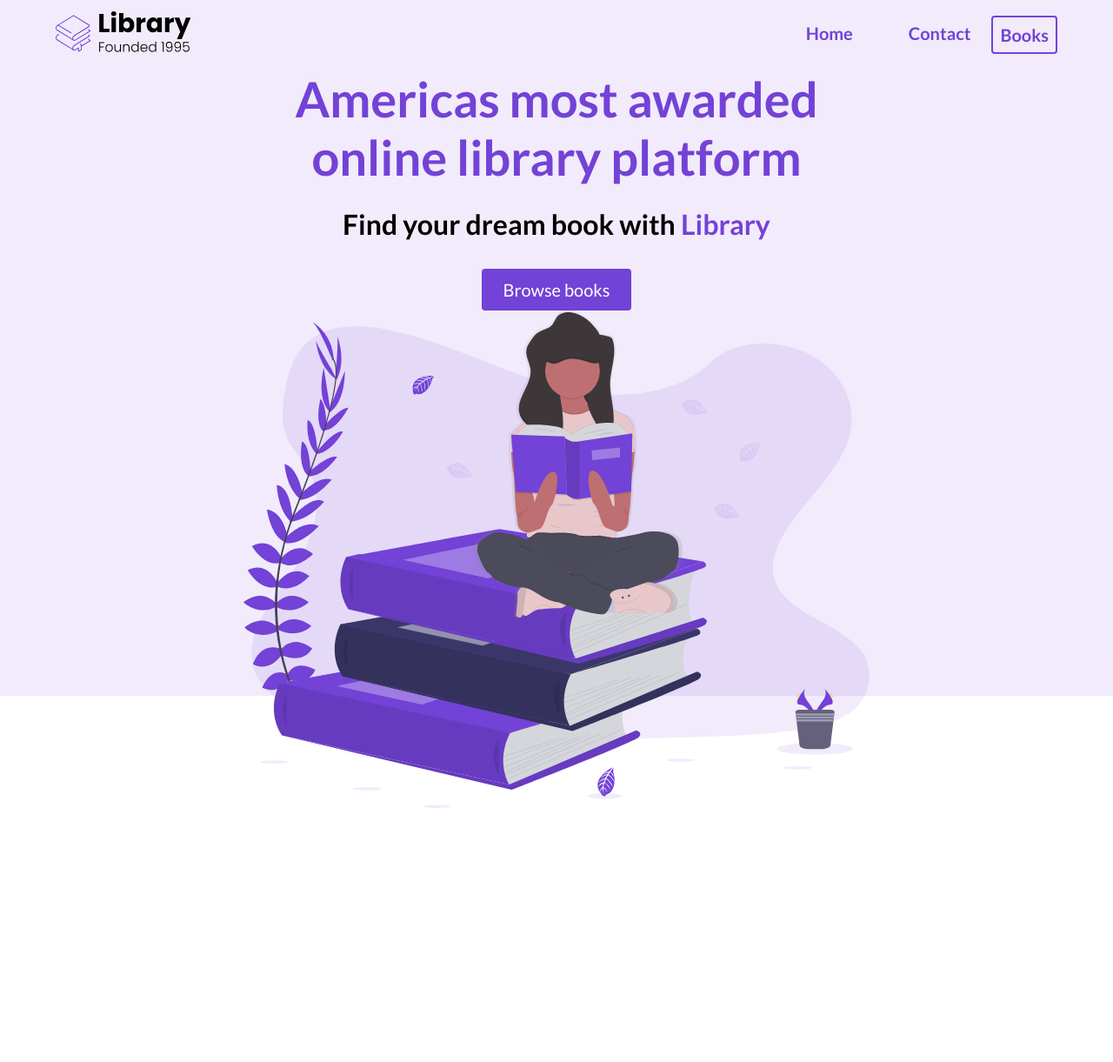
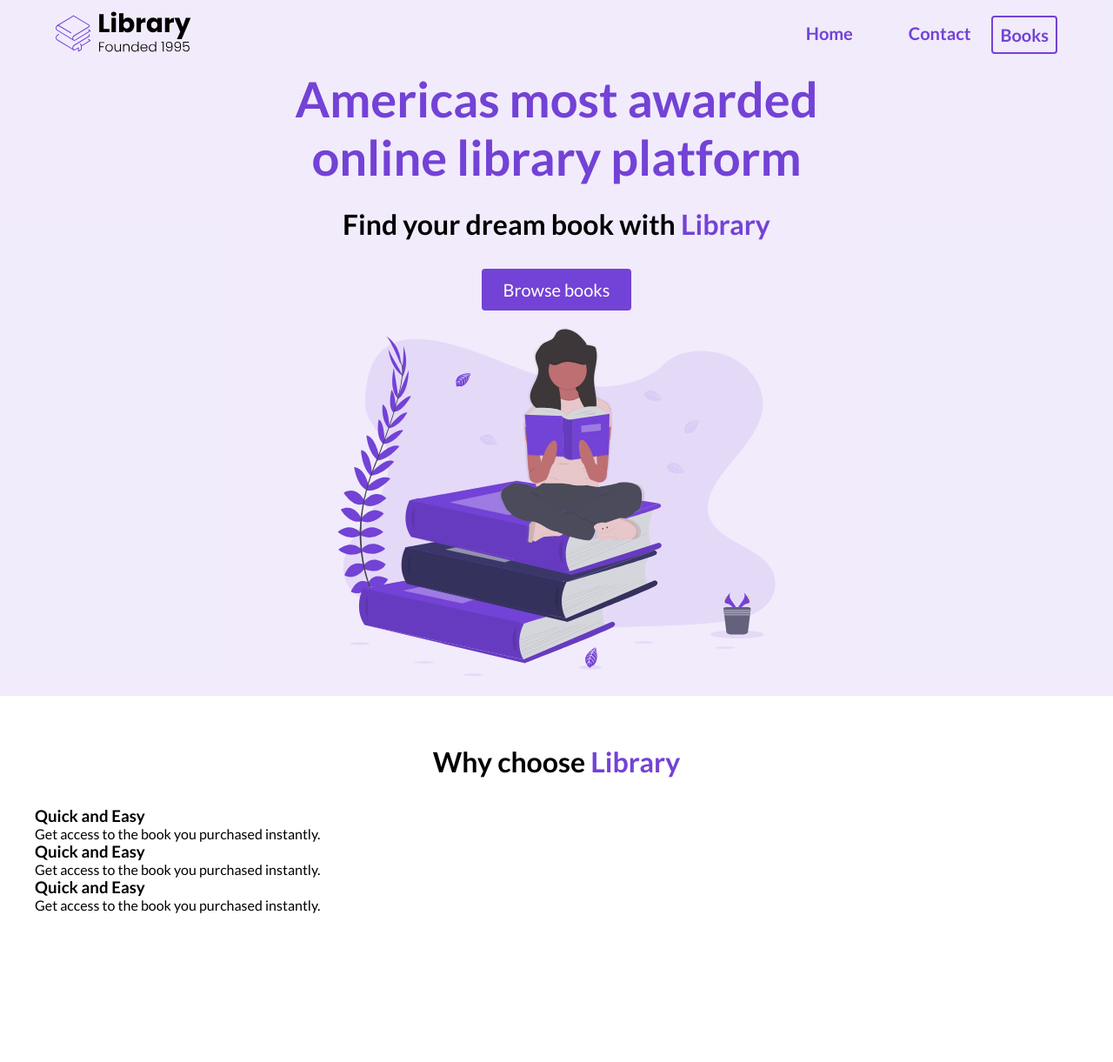
Before and after one commit to G-Abell/Library, a plain HTML site: page index.html in a window 1280 px wide. Shown: the whole page at 87% size. Before the commit the page ends 932 px from the top, so only its background shows below. Drawn offline with Linux system fonts and the light colour scheme.

Commit message:
working on highlights and importing icons

```diff
--- a/index.html
+++ b/index.html
@@ -25,11 +25,73 @@
                     <h2>Find your dream book with <span class="purple">Library</span></h2>
                     <button class="btn">Browse books</button>
                 </div>
-                <figure>
+                <figure class="header__img--wrapper">
                     <img src="./assets/Undraw_Books.svg">
                 </figure>
             </div>
         </header>
     </section>
+
+    <main>
+        <section id="highlights">
+            <div class="container">
+                <div class="row">
+                    <h2 class="section__title">
+                        Why choose <span class="purple">Library</span>
+                    </h2>
+                    <div class="highlight__wrapper">
+                        <div class="highlight">
+                            <div class="highlight__img">
+                                <i class="fa-brands fa-bolt"></i>
+                                <h3 class="highlight__subtitle">
+                                    Quick and Easy
+                                </h3>
+                                <p class="highlight__para">
+                                    Get access to the book you purchased instantly.
+                                </p>
+                            </div>
+                        </div>
+                        <div class="highlight">
+                            <div class="highlight__img">
+                                <i class="fa-brands fa-bolt"></i>
+                                <h3 class="highlight__subtitle">
+                                    Quick and Easy
+                                </h3>
+                                <p class="highlight__para">
+                                    Get access to the book you purchased instantly.
+                                </p>
+                            </div>
+                        </div>
+                        <div class="highlight">
+                            <div class="highlight__img">
+                                <i class="fa-brands fa-bolt"></i>
+                                <h3 class="highlight__subtitle">
+                                    Quick and Easy
+                                </h3>
+                                <p class="highlight__para">
+                                    Get access to the book you purchased instantly.
+                                </p>
+                            </div>
+                        </div>
+                    </div>
+                </div>
+            </div>
+        </section>
+        <section id="features">
+            <div class="container">
+                <div class="row">
+
+                </div>
+            </div>
+        </section>
+    </main>
+        <section id="recent">
+            <div class="container">
+                <div class="row">
+
+                </div>
+            </div>
+        </section>
+    </main>
 </body>
 </html>
--- a/styles.css
+++ b/styles.css
@@ -13,7 +13,9 @@ nav{
 }
 
 img{
-    width:100%
+    width:100%;
+    height:100%;
+    max-height: 50vh;
 }
 
 .nav__container{
@@ -82,8 +84,9 @@ header{
     height:100%;
     display: flex;
     flex-direction: column;
-    justify-content: space-around;
-}
+    justify-content:space-evenly
+ }
+
 
 .header__description{
     display: flex;
@@ -120,3 +123,19 @@ button:active{
     border-radius: 4px;
     border: none;
 }
+
+.header__img--wrapper{
+    padding: 20px;
+}
+
+.container{
+padding:56px 0;
+}
+
+.row{
+width:100%;
+max-width:1200px;
+margin: 0 auto;
+}
+
+/*HIGHLIGHTS*/
```
